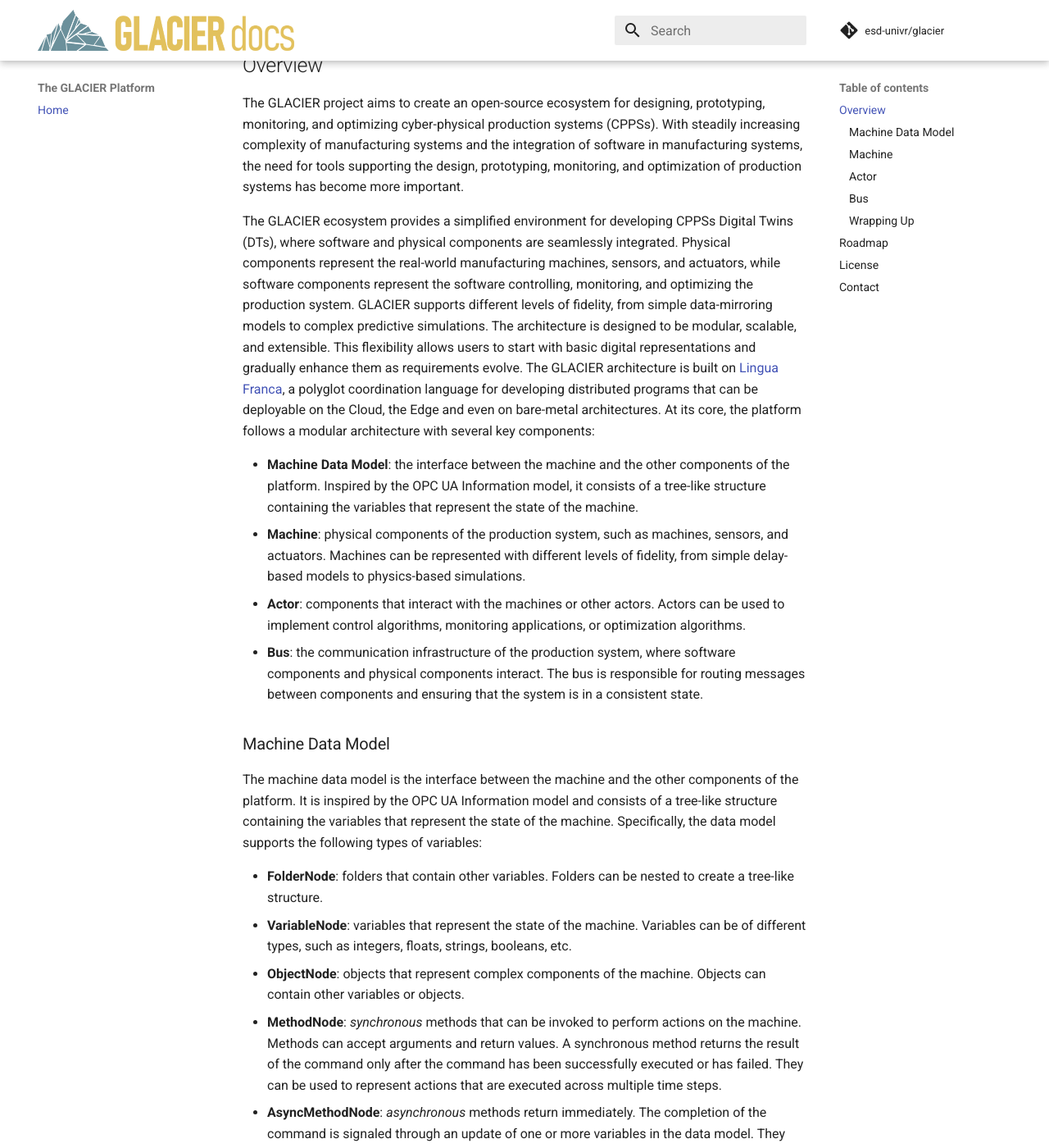
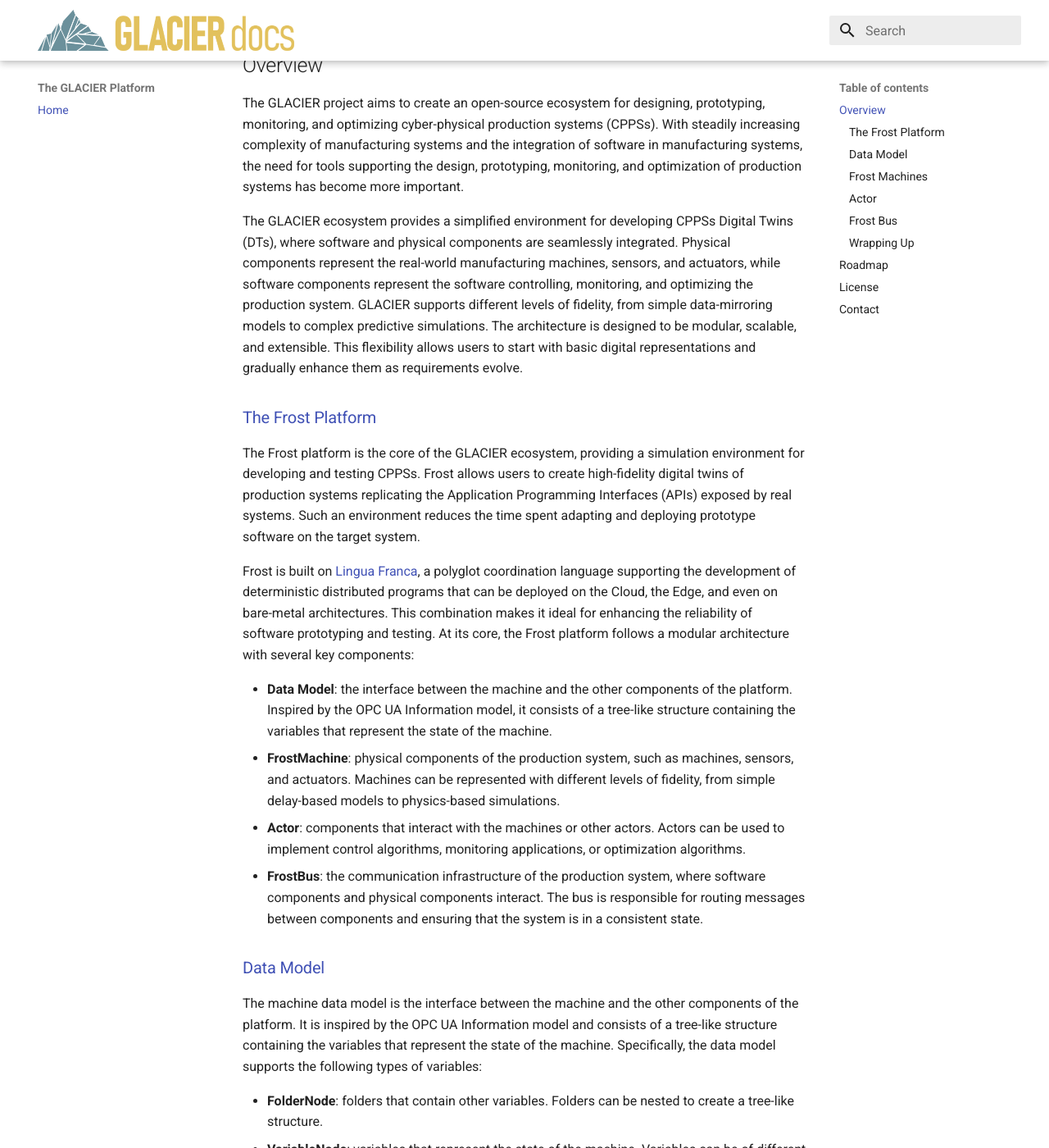
Before and after one commit to glacier-project/glacier-website, an MkDocs documentation site: the page built from docs/index.md, in a window 1280 px wide and 1400 px high, scrolled down 190 px. Shown: the whole window at 82% size. Built offline with MkDocs 1.6.1 and Material for MkDocs 9.7.7, drawn with Linux system fonts in a browser that asks for light colours; comment, search, counter and statistics services are not loaded; some of the changed text lies outside the part shown.

Commit message:
Fix simulation platform name

````diff
--- a/docs/index.md
+++ b/docs/index.md
@@ -14,15 +14,24 @@
 Physical components represent the real-world manufacturing machines, sensors, and actuators, while software components represent the software controlling, monitoring, and optimizing the production system.
 GLACIER supports different levels of fidelity, from simple data-mirroring models to complex predictive simulations. The architecture is designed to be modular, scalable, and extensible.
 This flexibility allows users to start with basic digital representations and gradually enhance them as requirements evolve.
-The GLACIER architecture is built on [Lingua Franca](https://www.lf-lang.org/), a polyglot coordination language for developing distributed programs that can be deployable on the Cloud, the Edge and even on bare-metal architectures.
-At its core, the platform follows a modular architecture with several key components:
 
-- **Machine Data Model**: the interface between the machine and the other components of the platform. Inspired by the OPC UA Information model, it consists of a tree-like structure containing the variables that represent the state of the machine.
-- **Machine**: physical components of the production system, such as machines, sensors, and actuators. Machines can be represented with different levels of fidelity, from simple delay-based models to physics-based simulations.
+### [The Frost Platform](https://github.com/esd-univr/frost)
+
+The Frost platform is the core of the GLACIER ecosystem, providing a simulation environment for developing and testing CPPSs.
+Frost allows users to create high-fidelity digital twins of production systems replicating the Application Programming Interfaces (APIs) exposed by real systems.
+Such an environment reduces the time spent adapting and deploying prototype software on the target system.
+<!-- Figure 1 shows an example of a digital twin of a production system based on Frost.
+The digital twin mirrors the behavior of the real manufacturing plan by mimicking also the behavior of the digital infrastructure responsible for communication, synchronization, and data collection in the actual system. -->
+Frost is built on [Lingua Franca](https://www.lf-lang.org/), a polyglot coordination language supporting the development of deterministic distributed programs that can be deployed on the Cloud, the Edge, and even on bare-metal architectures.
+This combination makes it ideal for enhancing the reliability of software prototyping and testing.
+At its core, the Frost platform follows a modular architecture with several key components:
+
+- **Data Model**: the interface between the machine and the other components of the platform. Inspired by the OPC UA Information model, it consists of a tree-like structure containing the variables that represent the state of the machine.
+- **FrostMachine**: physical components of the production system, such as machines, sensors, and actuators. Machines can be represented with different levels of fidelity, from simple delay-based models to physics-based simulations.
 - **Actor**: components that interact with the machines or other actors. Actors can be used to implement control algorithms, monitoring applications, or optimization algorithms.
-- **Bus**: the communication infrastructure of the production system, where software components and physical components interact. The bus is responsible for routing messages between components and ensuring that the system is in a consistent state.
+- **FrostBus**: the communication infrastructure of the production system, where software components and physical components interact. The bus is responsible for routing messages between components and ensuring that the system is in a consistent state.
 
-### Machine Data Model
+### [Data Model](https://github.com/esd-univr/frost-machine-data-model)
 
 The machine data model is the interface between the machine and the other components of the platform. It is inspired by the OPC UA Information model and consists of a tree-like structure containing the variables that represent the state of the machine. Specifically, the data model supports the following types of variables:
 
@@ -36,7 +45,7 @@
 The data model is specified in a YAML file that describes the structure of the tree and the variables that compose the model.
 The following example shows a data model for a production machine that checks the quality of a product.
 
-```yaml title="control_quality.yaml"
+```yaml title="control_quality.yaml" linenums="1"
 name: "control_quality" # name of the machine
 description: "A simple quality control machine" # description of the machine
 root:
@@ -63,34 +72,34 @@
             - !!StringVariableNode
               name: "product_info"
               description: "Information about the product"
+              default_value: "default"
           returns:
             - !!BooleanVariableNode
               name: "result"
               description: "Result of the quality check"
 ```
 
-### Machine
+### Frost Machines
 
-<!-- !!! warning
-    The description of the GlacierMachine should be added here. With the description of the Read, Write, Subscribe and Method invocation. -->
-
-In the GLACIER ecosystem, machines are the physical components of the production system.
+In the Frost platform, machines are the physical components of the production system.
 Each machine is represented as a single entity, which can be a physical machine, a sensor, or an actuator.
 Interactions with a machine occur through the machine's data model, which represents the current state of the machine.
-This enables decoupling the execution logic of the machine from that of other components, increasing the modularity and flexibility of the platform. To create a new machine, you need to extend the base reactor `GlacierMachine` and implement the necessary methods for the simulation or control of the machine.
+This enables decoupling the execution logic of the machine from that of other components, increasing the modularity and flexibility of the platform. To create a new machine, you need to extend the base reactor `FrostMachine` and implement the necessary methods for the simulation or control of the machine.
 
-```lf-python title="ControlQuality.lf"
-reactor ControlQuality extends GlacierMachine{
+```lf-python title="ControlQuality.lf" linenums="1"
+reactor ControlQuality extends FrostMachine{
     state total_checks
     state failures
 
     reaction(startup){=
         self.total_checks = self.data_model.get_node("control_quality/statistics/#checks")
         self.failures = self.data_model.get_node("control_quality/statistics/failures")
+        check_quality_covers = self.data_model.get_node("control_quality/statistics/check_quality")
+        check_quality_covers.callback = self.check_quality
     =}
 
     method check_quality(product_info){=
-        self.num_total_checks.value += 1
+        self.total_checks.value += 1
 
         if product_info != "good":
             self.failures.value += 1
@@ -103,7 +112,7 @@
     Check if a LF formatter is available for the code snippet above. -->
 
 The example above shows a simple implementation of a quality control machine that checks the quality of a product. The machine references the data model presented above, adding the necessary logic implementing the machine behavior.
-The state of the machine is represented by the `total_checks` and `failures` variables, which are initialized at startup. These variables reference the corresponding variables in the data model. Changes to the state of these variables are transparently handled by the machine data model and the `GlacierMachine` base class.
+The state of the machine is represented by the `total_checks` and `failures` variables, which are initialized at startup. These variables reference the corresponding variables in the data model. Changes to the state of these variables are transparently handled by the machine data model and the `FrostMachine` base class.
 
 ### Actor
 
@@ -114,11 +123,11 @@
 <!-- !!! warning
     Add here a small example of an actor that interacts with a machine. -->
 
-### Bus
+### Frost Bus
 
 Modern manufacturing systems follows the Service-oriented Manufacturing (SoM) paradigm, which organizes the system as a set of *machine services* that can be accessed and used by other entities in the system.
 The implementation of the SoM paradigm is usually based on a centralized message broker that routes messages between the different components of the system.
-To emulate this behavior, the GLACIER platform includes a bus component that serves as a communication infrastructure for the system.
+To emulate this behavior, the Frost platform includes a bus component that serves as a communication infrastructure for the system.
 The bus component is responsible for routing messages between machines and actors, ensuring that the system is in a consistent state.
 
 !!! note
@@ -131,30 +140,34 @@
 
 Below is a simple example of a production system that includes a quality control machine and an actor that interacts with the machine. The actor invokes the `check_quality` method to check the quality of a product and prints the result of the check. The machine keeps track of the total number of checks and the number of failed checks.
 
-```lf-python title="ControlQualityActor.lf"
+```lf-python title="ControlQualityActor.lf" linenums="1"
 target Python{
     fast: True,
 }
 
 import ControlQuality from "ControlQuality.lf"
+import FrostBus from "FrostBus.lf"
 
-reactor ControlQualityActor extends GlacierActor{
+reactor ControlQualityActor extends FrostMachine{
 
-    reaction(startup){=
+    reaction(startup) -> channel_out{=
         # send a message to the machine to check the quality of a product
         msg = get_cm_msg(target="qc", method_name="control_quality/statistics/check_quality", args=["good"])
         # alternatively, you can specify the arguments as a dictionary
         # msg = get_cm_msg(target="qc", method_name="control_quality/statistics/check_quality", kwargs={"product_info": "good"})
+
+        channel_out.set(msg)
     =}
 
     reaction(channel_in){=
         print("Received message: ", self.channel_in.value)
     =}
+}
 
 main reactor{
     qc_actor = new ControlQualityActor()
     qc = new ControlQuality(model_path="models/control_quality.yml")
-    bus = new GlacierBus(model_path="models/bus.yml",width=2)
+    bus = new FrostBus(model_path="models/bus.yml",width=2)
 
     qc_actor.channel_out, qc.channel_out -> bus.channel_in
     bus.channel_out -> qc.channel_in, qc_actor.channel_in
@@ -165,8 +178,7 @@
 ---
 ## Roadmap
 
-The GLACIER platform is under active development. The following roadmap outlines the key milestones and features that will be added to the platform in the coming months.
-For more information, please follow the [GLACIER GitHub repository](https://github.com/esd-univr/glacier).
+The GLACIER ecosystem is under active development. The following roadmap outlines the key milestones and features that will be added to the platform in the coming months.
 
 ``` mermaid
 timeline
@@ -181,7 +193,7 @@
 
 ## License
 
-GLACIER is released under the BSD 2-Clause License.
+The [Frost platform](https://github.com/esd-univr/frost) and the [data model library](https://github.com/esd-univr/frost-machine-data-model) are released under the BSD 2-Clause License.
 
 ## Contact
 
--- a/mkdocs.yml
+++ b/mkdocs.yml
@@ -16,8 +16,8 @@
     - navigation.top
     - navigation.instant
     - navigation.instant.prefetch
-repo_url: https://github.com/esd-univr/glacier
-repo_name: esd-univr/glacier
+    - content.code.copy
+    - content.code.select
 plugins:
   - search
 nav:
@@ -28,9 +28,14 @@
         - name: mermaid
           class: mermaid
           format: !!python/name:pymdownx.superfences.fence_code_format
+  - pymdownx.details
+  - pymdownx.highlight:
+      anchor_linenums: true
+      line_spans: __span
+      pygments_lang_class: true
+  - pymdownx.inlinehilite
+  - pymdownx.snippets
   - admonition
-  - pymdownx.details
-  - pymdownx.superfences
 extra_css:
   - stylesheets/extra.css
 copyright: Copyright &copy; 2024, Electronic Systems Design (ESD) Lab @ UniVR
--- a/requirements.txt
+++ b/requirements.txt
@@ -1,2 +1,3 @@
 mkdocs==1.6.1
 mkdocs-material[imaging]==9.6.8
+lf-pygments-lexer==0.1.0
````
Also changed, not shown: other parts of docs/index.md (+2 -2 lines).
